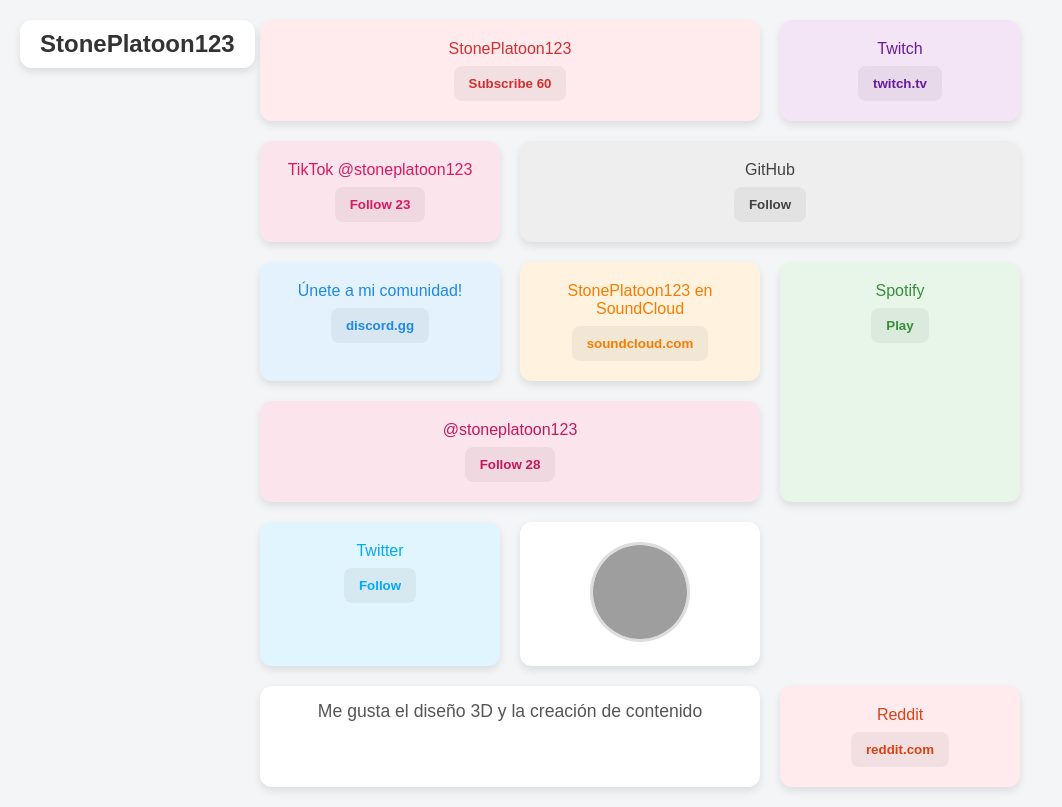
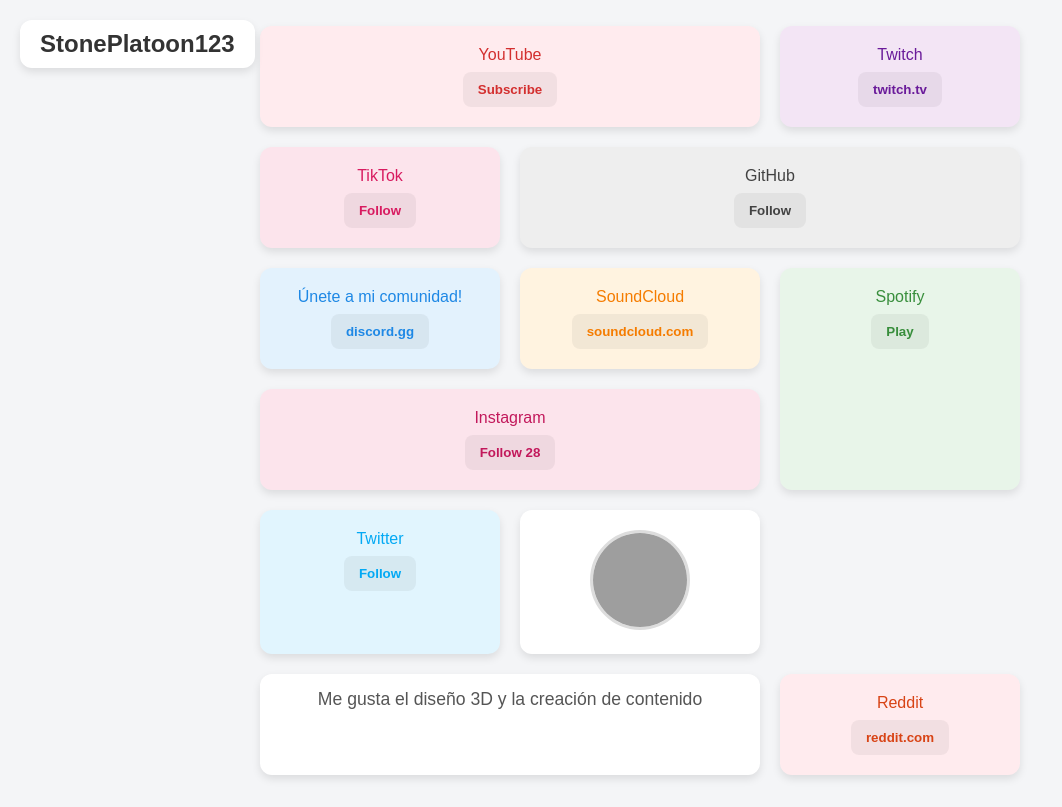
Before and after one commit to StonePlatoon123/Web_Botones_StonePlatoon123, a plain HTML site: page index.html in a window 1280 px wide. Shown: the whole page, without its empty margins (0-1062 px from the left). Drawn offline with Linux system fonts and the light colour scheme; grey boxes are pictures that could not be loaded.

Commit message:
Update index.html
buttons names now are correct (no se como se escribe en ingles pero creo que se entiende)

```diff
--- a/index.html
+++ b/index.html
@@ -16,8 +16,8 @@
     <div class="container">
         <!-- YouTube (ocupa 2 columnas) -->
         <div class="card youtube large" onclick="animateCard(this)">
-            <p>StonePlatoon123</p>
-            <button class="btn" onclick="openLink('https://www.youtube.com/@stoneplatoon1239')">Subscribe 60</button>
+            <p>YouTube</p>
+            <button class="btn" onclick="openLink('https://www.youtube.com/@stoneplatoon1239')">Subscribe</button>
         </div>
 
         <!-- Twitch -->
@@ -28,8 +28,8 @@
 
         <!-- TikTok -->
         <div class="card tiktok" onclick="animateCard(this)">
-            <p>TikTok @stoneplatoon123</p>
-            <button class="btn" onclick="openLink('https://www.tiktok.com/@stoneplatoon123')">Follow 23</button>
+            <p>TikTok</p>
+            <button class="btn" onclick="openLink('https://www.tiktok.com/@stoneplatoon123')">Follow</button>
         </div>
 
         <!-- GitHub (ocupa 2 columnas) -->
@@ -46,7 +46,7 @@
 
         <!-- SoundCloud -->
         <div class="card soundcloud" onclick="animateCard(this)">
-            <p>StonePlatoon123 en SoundCloud</p>
+            <p>SoundCloud</p>
             <button class="btn" onclick="openLink('https://soundcloud.com/stoneplatoon123')">soundcloud.com</button>
         </div>
 
@@ -58,7 +58,7 @@
 
         <!-- Instagram (ocupa 2 columnas) -->
         <div class="card instagram large" onclick="animateCard(this)">
-            <p>@stoneplatoon123</p>
+            <p>Instagram</p>
             <button class="btn" onclick="openLink('https://www.instagram.com/stoneplatoon123/')">Follow 28</button>
         </div>
 
```
